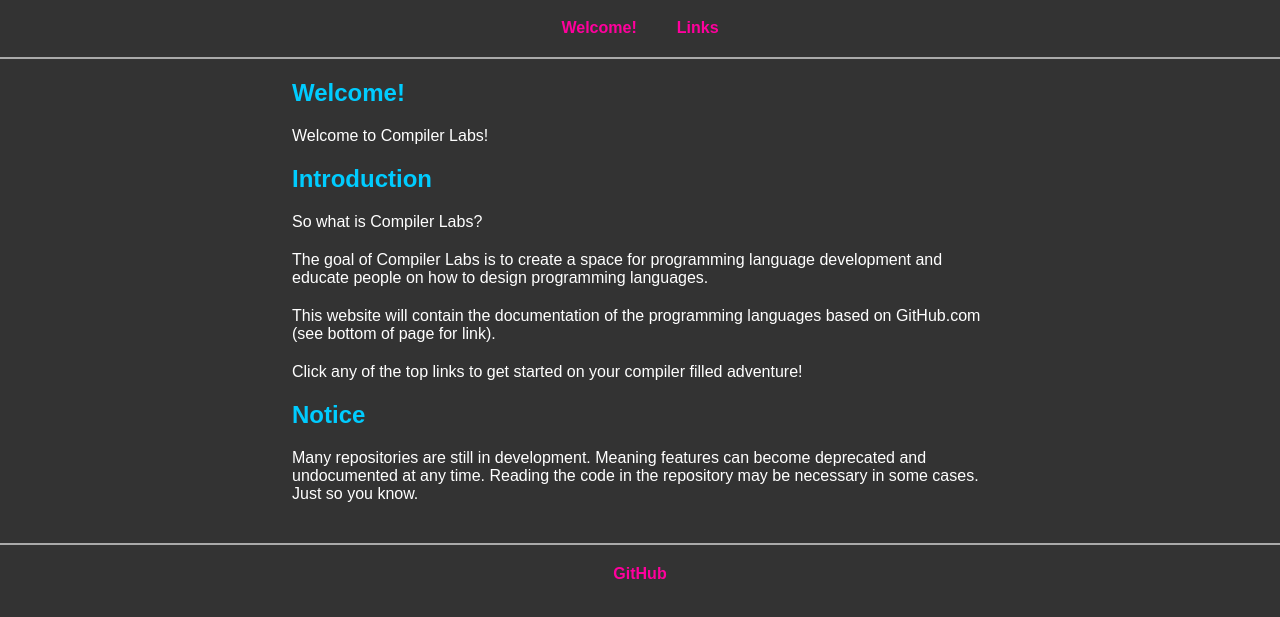
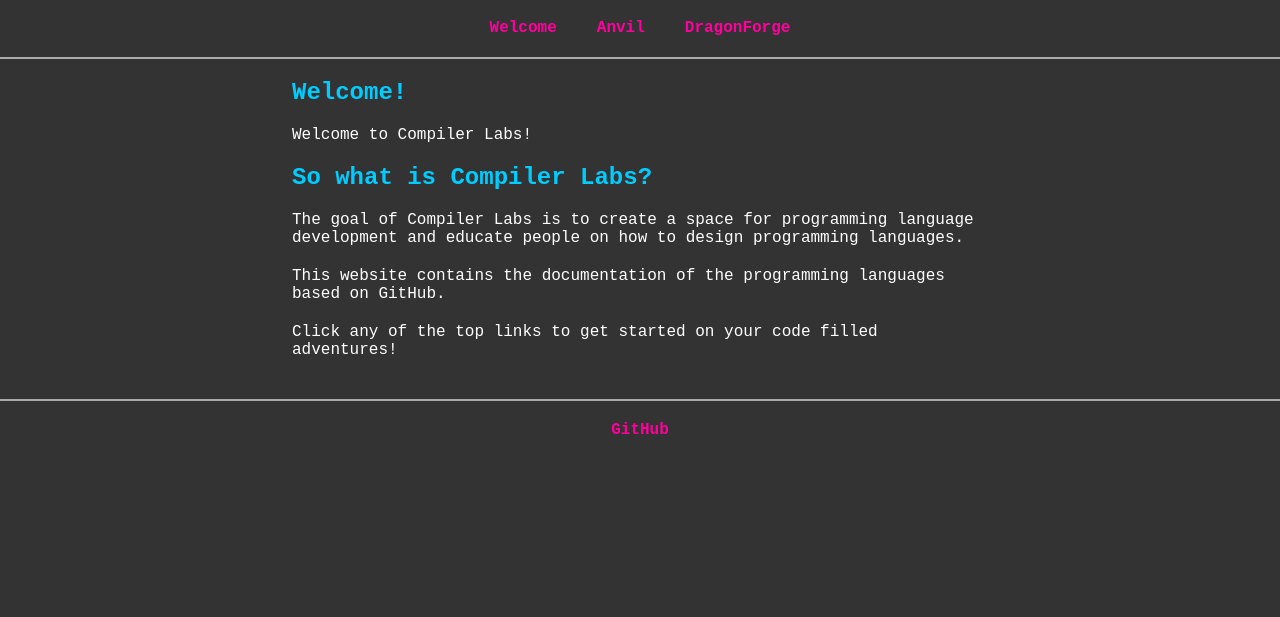
Before and after one commit to CompilerLabs/compiler-labs.org, a plain HTML site: page index.html in a window 1280 px wide. Shown: the part 99-716 px from the top of the page. Drawn offline with Linux system fonts and the light colour scheme.

Commit message:
Added home page for the Anvil language.

```diff
--- /dev/null
+++ b/scripting/pages/anvil-language/anvil-language.js
@@ -0,0 +1,73 @@
+export let json = {
+    page: {
+        name: "anvil_docs_home",
+        top_links: "normal",
+        left_links: "empty",
+        content: [
+            {
+                type: "header",
+                data: "What Is Anvil?",
+            },
+            {
+                type: "text",
+                data: "Anvil is a custom ISA & VM that is designed to run anvil binary programs.",
+            },
+            {
+                type: "header",
+                data: "What Can It Do?"
+            },
+            {
+                type: "text",
+                data: "Anvil can do: Basic math, binary, flag & control flow operations. Allocate and deallocate memory. Read from and write to RAM. Load, store and delete files. Check during runtime whether or not pointers will cause a crash and handle them without stopping the program (this feature is toggleable for speed). Use Anvil contexts to run and debug other anvil contexts. Basic time related functions. And terminal IO."
+            },
+            {
+                type: "header",
+                data: "Terminology",
+            },
+            {
+                type: "text",
+                data: "There are a few concepts you need to be familiar with to understand how Anvil works:",
+            },
+            {
+                type: "text",
+                data: "1) Cells & Contexts",
+            },
+            {
+                type: "text",
+                data: "Cells are a 64-bit chunk of memory that acts exactly like a typical register in any ISA. Any type of data can be stored in it (ints, floats, pointers, etc.) as long as it fits in the 64-bit range. Every cell can be read from and written to. No exceptions.",
+            },
+            {
+                type: "text",
+                data: "Contexts are a group of a specific amount of cells. The first few have specific uses. Like the instruction pointer and some flags. All remaining cells in the context not specified for a particular purpose are simply general purpose registers for the programmer / compiler to decide what to do with. Currently, the amount of cells in a context is exactly 2^16 (which may become 2^8 in the future).",
+            },
+            {
+                type: "text",
+                data: "2) Buffers",
+            },
+            {
+                type: "text",
+                data: "Buffers in anvil are a pair of pointers that point to the very first byte and very last byte of a section of memory. They are 64-bit pointers and take up one cell each always. All Anvil instructions that require buffers MUST be given both pointers in order to function properly.",
+            },
+            {
+                type: "header",
+                data: "How Does The Interpreter Run?"
+            },
+            {
+                type: "text",
+                data: "Basically, the Anvil interpreter reads the context for the addresses for the current instruction you're trying to execute, parses the instruction, advances the instruction pointer to the next instruction and then executes the instruction. Bear in mind that \"advances the instruction pointer to the next instruction and then executes the instruction\" is intentionally ordered this way. The reason its done this way is because of a historical issue with jumping math."
+            },
+            {
+                type: "text",
+                data: "A cool thing you can do is call the interpreter for a sub-context in a nestable fashion. In other words, you can dissect, step through, or just plainly execute Anvil code with Anvil code."
+            },
+            {
+                type: "header",
+                data: "What Instructions Are Available For Use?"
+            },
+            {
+                type: "text",
+                data: "There are currently 21 instructions total. Which are all available for use. Check the links on the left of the screen for each individual instruction."
+            }
+        ]
+    }
+}
--- /dev/null
+++ b/scripting/pages/dragon-forge/dragon-forge-language.js
@@ -0,0 +1,29 @@
+export let json = {
+    page: {
+        name: "df_docs_home",
+        top_links: "normal",
+        left_links: "empty",
+        content: [
+            {
+                type: "header",
+                data: "What Is The DragonForge Programming Language?",
+            },
+            {
+                type: "text",
+                data: "The DragonForge programming language is Compiler Labs' first official general purpose programming language.",
+            },
+            {
+                type: "text",
+                data: "The goal of DragonForge is for it to be a platform for general purpose programming language development.",
+            },
+            {
+                type: "Header",
+                data: "",
+            },
+            {
+                type: "text",
+                data: "",
+            }
+        ]
+    }
+}
--- a/scripting/pages/home-page.js
+++ b/scripting/pages/home-page.js
@@ -14,10 +14,6 @@ export let json = {
             },
             {
                 type: "header",
-                data: "Introduction"
-            },
-            {
-                type: "text",
                 data: "So what is Compiler Labs?"
             },
             {
@@ -26,19 +22,11 @@ export let json = {
             },
             {
                 type: "text",
-                data: "This website will contain the documentation of the programming languages based on GitHub.com (see bottom of page for link)."
+                data: "This website contains the documentation of the programming languages based on GitHub."
             },
             {
                 type: "text",
-                data: "Click any of the top links to get started on your compiler filled adventure!"
-            },
-            {
-                type: "header",
-                data: "Notice"
-            },
-            {
-                type: "text",
-                data: "Many repositories are still in development. Meaning features can become deprecated and undocumented at any time. Reading the code in the repository may be necessary in some cases. Just so you know."
+                data: "Click any of the top links to get started on your code filled adventures!"
             }
         ]
     }
--- a/scripting/scripting.js
+++ b/scripting/scripting.js
@@ -10,12 +10,16 @@ let site_json = {
             name: "normal",
             content: [
                 {
-                    text: "Welcome!",
+                    text: "Welcome",
                     page: "home"
                 },
                 {
-                    text: "Links",
-                    page: "links"
+                    text: "Anvil",
+                    page: "anvil_docs_home"
+                },
+                {
+                    text: "DragonForge",
+                    page: "df_docs_home"
                 }
             ]
         }
@@ -31,11 +35,15 @@ let site_json = {
 import * as empty_page from './pages/empty-page.js'
 import * as home_page from './pages/home-page.js'
 import * as links_page from './pages/links-page.js'
+import * as df_docs_home_page from './pages/dragon-forge/dragon-forge-language.js'
+import * as anvil_pages from './pages/anvil-language/anvil-language.js'
 
 let json_pages = {
     empty: empty_page.json.page,
     home: home_page.json.page,
-    links: links_page.json.page
+    links: links_page.json.page,
+    df_docs_home: df_docs_home_page.json.page,
+    anvil_docs_home: anvil_pages.json.page
 };
 
 // search for a page by name in the site json
--- a/stylesheet.css
+++ b/stylesheet.css
@@ -42,7 +42,8 @@
     --page-left-side-navigation-link-padding-thickness: 10px;
     --page-document-text-padding-thickness: 20px;
     --page-code-text-padding-thickness: 2px;
-    --text-font: 'Arial', sans-serif;
+    /*--text-font: 'Arial', sans-serif;*/
+    --text-font: "Courier New", monospace;
 }
 
 html {
```
